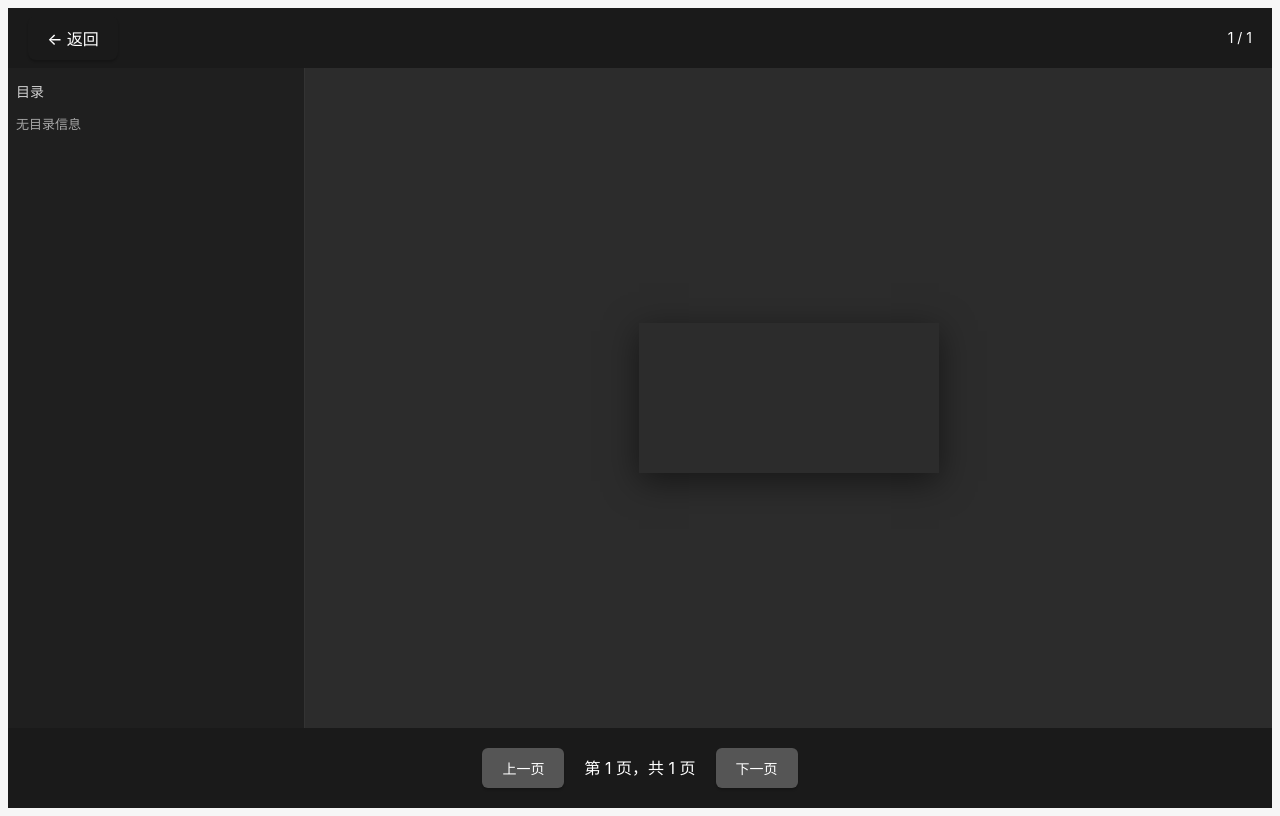
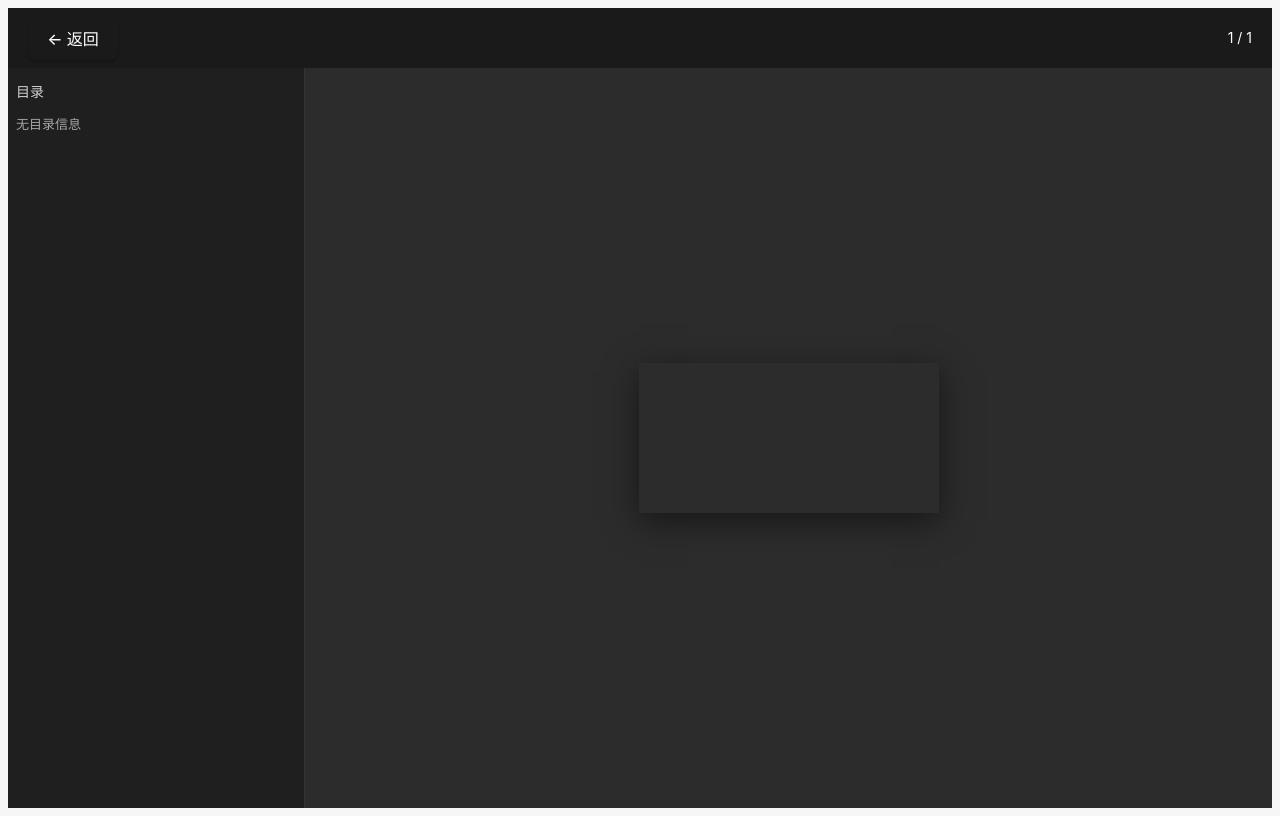
Before and after one commit to zhashut/goread, a React (Vite) app: page /reader/1 in a window 1280 px wide. Built offline with nearby package versions, Linux system fonts and the light colour scheme.

Commit message:
feat(reader): 中央点击工具栏与进度拖动预览气泡

```diff
--- a/src/components/Reader.tsx
+++ b/src/components/Reader.tsx
@@ -15,6 +15,10 @@ export const Reader: React.FC = () => {
   const [loading, setLoading] = useState(true);
   const [pdf, setPdf] = useState<any>(null);
   const [toc, setToc] = useState<Array<{ title: string; page?: number }>>([]);
+  // UI 可见与进度滑动状态
+  const [uiVisible, setUiVisible] = useState(false);
+  const [isSeeking, setIsSeeking] = useState(false);
+  const [seekPage, setSeekPage] = useState<number | null>(null);
 
   useEffect(() => {
     loadBook();
@@ -233,14 +237,28 @@ export const Reader: React.FC = () => {
           )}
         </div>
         {/* 中间渲染区 */}
-        <div style={{
+        <div
+          onClick={(e) => {
+            const rect = (e.currentTarget as HTMLDivElement).getBoundingClientRect();
+            const x = e.clientX - rect.left;
+            if (x < rect.width * 0.3) {
+              prevPage();
+            } else if (x > rect.width * 0.7) {
+              nextPage();
+            } else {
+              setUiVisible((v) => !v);
+            }
+          }}
+          style={{
             flex: 1,
             display: 'flex',
             alignItems: 'center',
             justifyContent: 'center',
             overflow: 'auto',
-          padding: '20px'
-        }}>
+            padding: '20px',
+            position: 'relative'
+          }}
+        >
           <canvas
             ref={canvasRef}
             style={{
@@ -249,24 +267,46 @@ export const Reader: React.FC = () => {
               boxShadow: '0 8px 32px rgba(0,0,0,0.5)'
             }}
           />
+
+          {/* 拖动预览气泡，仅在拖动时显示 */}
+          {isSeeking && seekPage !== null && (
+            <div
+              style={{
+                position: 'absolute',
+                top: '12px',
+                left: '12px',
+                padding: '6px 10px',
+                borderRadius: '14px',
+                backgroundColor: 'rgba(0,0,0,0.65)',
+                color: '#fff',
+                fontSize: '12px'
+              }}
+            >
+              {seekPage} / {totalPages}
+            </div>
+          )}
         </div>
       </div>
 
-      {/* 底部控制栏 */}
-      <div style={{
-        height: '80px',
+      {/* 底部控制栏：中央点击时显示；滑动时始终显示进度条 */}
+      {(uiVisible || isSeeking) && (
+        <div
+          style={{
+            height: '100px',
             backgroundColor: '#1a1a1a',
             display: 'flex',
             alignItems: 'center',
             justifyContent: 'center',
             gap: '20px',
-        color: 'white'
-      }}>
+            color: 'white',
+            position: 'relative'
+          }}
+        >
           <button
             onClick={prevPage}
             disabled={currentPage <= 1}
             style={{
-            padding: '10px 20px',
+              padding: '10px 16px',
               backgroundColor: currentPage <= 1 ? '#555' : '#d15158',
               color: 'white',
               border: 'none',
@@ -278,15 +318,43 @@ export const Reader: React.FC = () => {
             上一页
           </button>
 
-        <div style={{ fontSize: '16px', minWidth: '100px', textAlign: 'center' }}>
-          第 {currentPage} 页，共 {totalPages} 页
+          {/* 进度滑条 */}
+          <div style={{ width: '55%', display: 'flex', flexDirection: 'column', alignItems: 'stretch' }}>
+            <input
+              type="range"
+              min={1}
+              max={totalPages}
+              value={isSeeking && seekPage !== null ? seekPage : currentPage}
+              onMouseDown={() => setIsSeeking(true)}
+              onTouchStart={() => setIsSeeking(true)}
+              onInput={(e) => {
+                const v = Number((e.target as HTMLInputElement).value);
+                setSeekPage(v);
+              }}
+              onMouseUp={async (e) => {
+                const v = Number((e.target as HTMLInputElement).value);
+                setIsSeeking(false);
+                setSeekPage(null);
+                await goToPage(v);
+              }}
+              onTouchEnd={async (e) => {
+                const v = Number((e.target as HTMLInputElement).value);
+                setIsSeeking(false);
+                setSeekPage(null);
+                await goToPage(v);
+              }}
+              style={{ width: '100%' }}
+            />
+            <div style={{ marginTop: '6px', fontSize: '12px', textAlign: 'center', opacity: 0.85 }}>
+              {isSeeking && seekPage !== null ? `预览：${seekPage} / ${totalPages}` : `第 ${currentPage} 页 / 共 ${totalPages} 页`}
+            </div>
           </div>
 
           <button
             onClick={nextPage}
             disabled={currentPage >= totalPages}
             style={{
-            padding: '10px 20px',
+              padding: '10px 16px',
               backgroundColor: currentPage >= totalPages ? '#555' : '#d15158',
               color: 'white',
               border: 'none',
@@ -298,6 +366,7 @@ export const Reader: React.FC = () => {
             下一页
           </button>
         </div>
+      )}
     </div>
   );
 };
```
Lines whose indentation alone changed are shown as unchanged.
